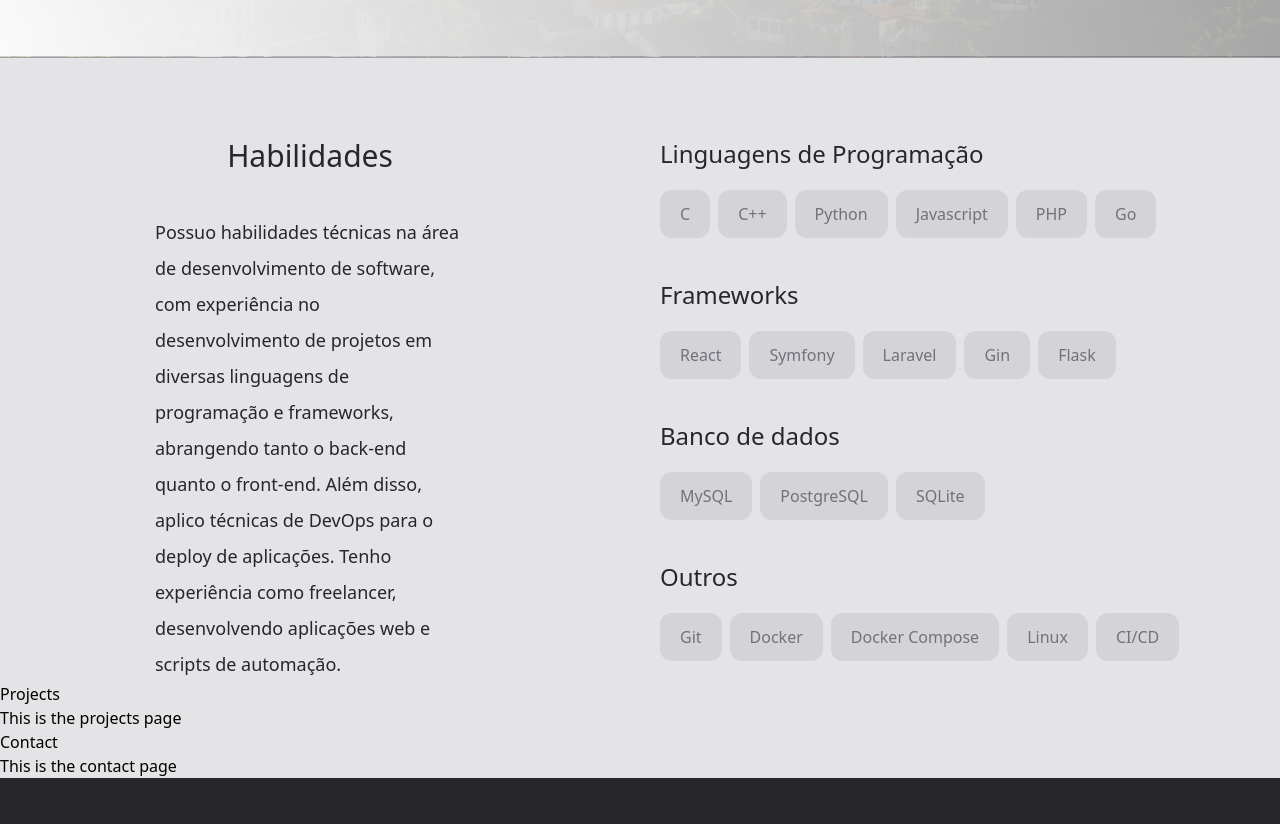
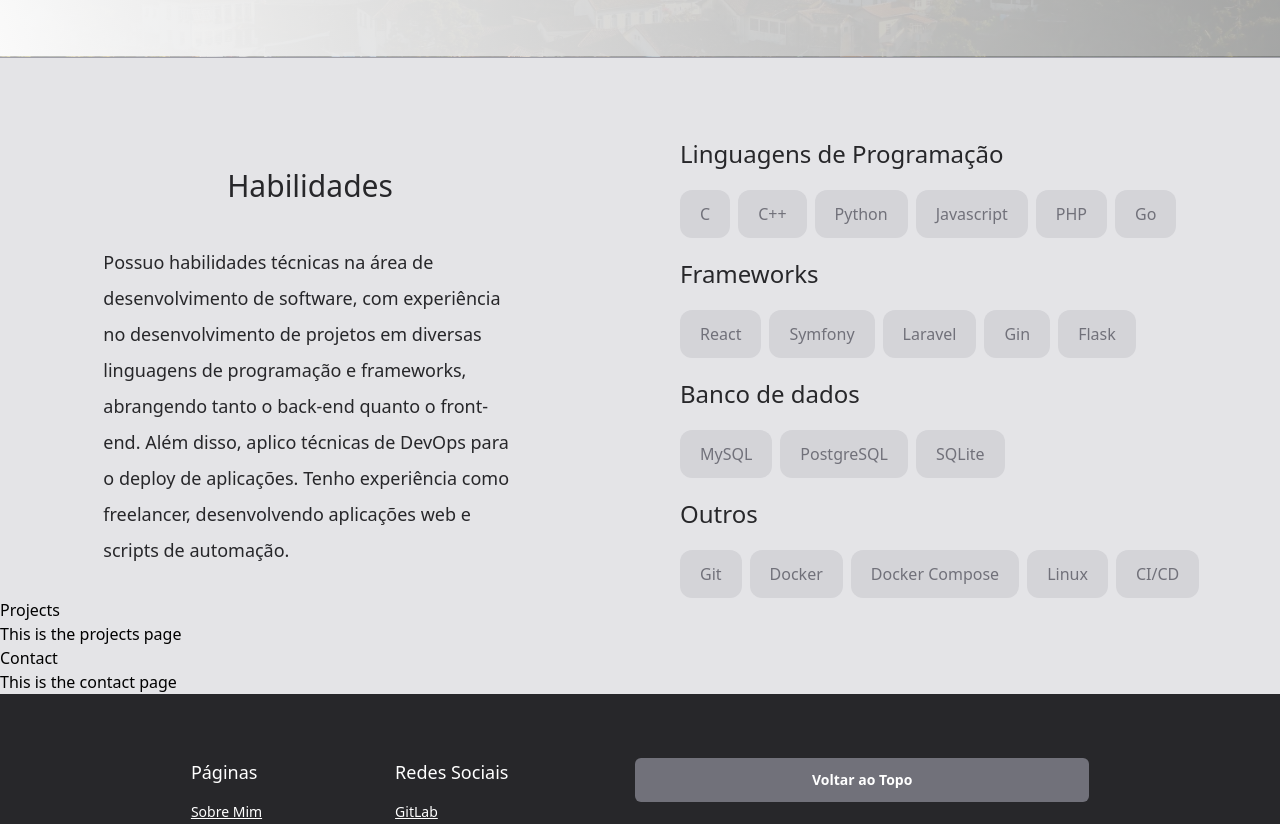
Before and after one commit to luizvilasboas/olooeez.gitlab.io, a React (Create React App) app: page / in a window 1280 px wide. Shown: the part 520-1344 px from the top of the page. Built offline with nearby package versions, Linux system fonts and the light colour scheme.

Commit message:
Fix box sizing

```diff
--- a/src/components/Skills.js
+++ b/src/components/Skills.js
@@ -22,7 +22,7 @@ const Skills = () => {
     <section className='grid md:grid-cols-2 mt-10 md:mt-20 gap-10' id='skills'>
       <section className='flex flex-col justify-center items-center gap-10'>
         <h1 className='text-3xl text-zinc-800 font-thin'>Habilidades</h1>
-        <p className='w-auto md:w-1/2 text-lg text-zinc-800 leading-loose font-light mx-10'>
+        <p className='w-auto md:w-2/3 text-lg text-zinc-800 leading-loose font-light mx-10'>
           Possuo habilidades técnicas na área de desenvolvimento de software,
           com experiência no desenvolvimento de projetos em diversas linguagens
           de programação e frameworks, abrangendo tanto o back-end quanto o
@@ -31,7 +31,7 @@ const Skills = () => {
           aplicações web e scripts de automação.
         </p>
       </section>
-      <section className='grid grid-row-4 gap-5 w-fit'>
+      <section className='grid grid-row-4 gap-5 w-fit mx-5'>
         {skillsData.map((category, index) => (
           <div key={index}>
             <h1 className='mb-5 text-2xl font-thin text-zinc-800 text-center md:text-start'>
```
